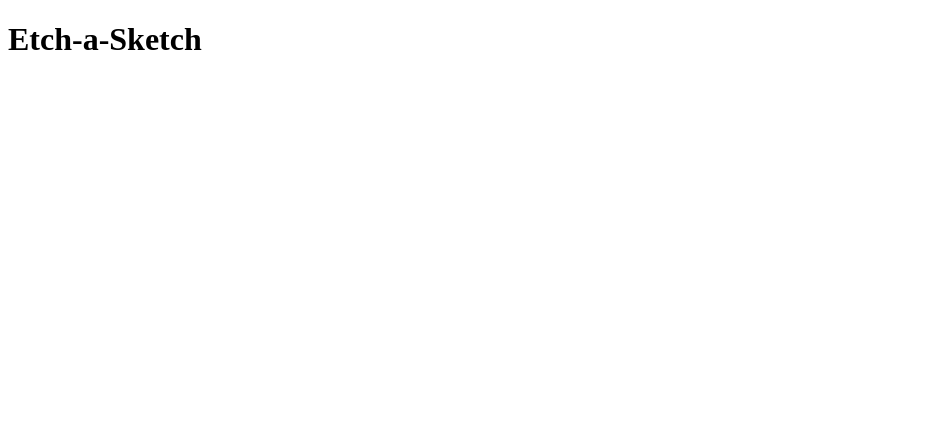
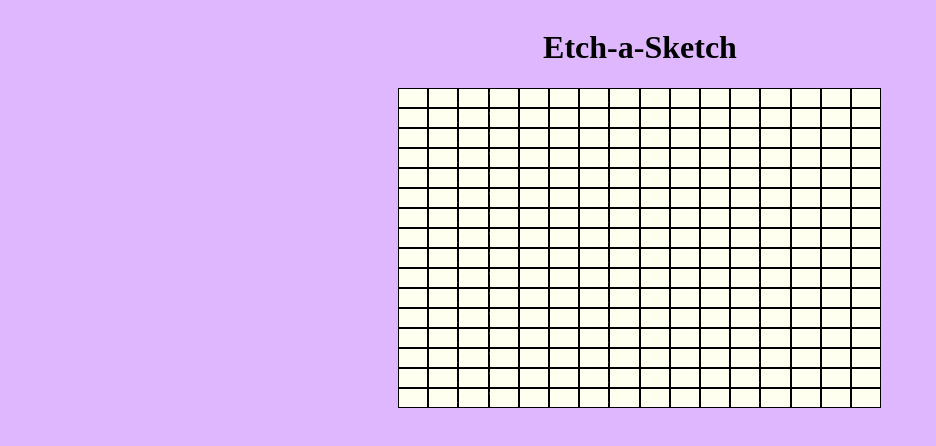
Before and after one commit to miarothman/etch-a-sketch, a plain HTML site: page index.html in a window 1280 px wide. Shown: the whole page, without its empty margins (0-936 px from the left). Drawn offline with Linux system fonts and the light colour scheme.

Commit message:
Make 16x16 div layout in js and style in css to view in a grid format using flex and flex-wrap

```diff
--- a/index.html
+++ b/index.html
@@ -10,6 +10,8 @@
 <body>
     <h1>Etch-a-Sketch</h1>
 
+    <!-- html grid container -->
+    <div id="container"></div>
 
 
 
--- a/main.js
+++ b/main.js
@@ -1 +1,19 @@
 // THIS IS MY JS FILE WHERE I WILL BE WRITING MY JAVASCRIPT CODE
+
+// refers to our container div in our index.html file
+let container = document.getElementById("container");
+
+// createSquare function creates 16x16 divs which is 256 lines of divs
+function createSquares() {
+for (let i = 0; i < 256; i++) {
+// create squares & adds them to the html grid container
+let square = document.createElement("div");
+// set style attributes to square divs
+square.setAttribute('style', 'background-color: ivory; color: ivory; border: 1px solid black;')
+square.innerText = "Text";
+container.appendChild(square);
+}
+}
+
+// call createSquares function
+createSquares();
--- a/style.css
+++ b/style.css
@@ -1 +1,14 @@
 /* THIS IS MY CSS FILE WHERE I WILL BE ADDING ALL MY STYLING */
+
+body {
+    display: flex;
+    flex-direction: column;
+    align-items: center;
+    background-color: #deb7ff;
+}
+
+#container {
+    display: flex;
+    flex-wrap: wrap;
+    width: 484px;
+}
```
